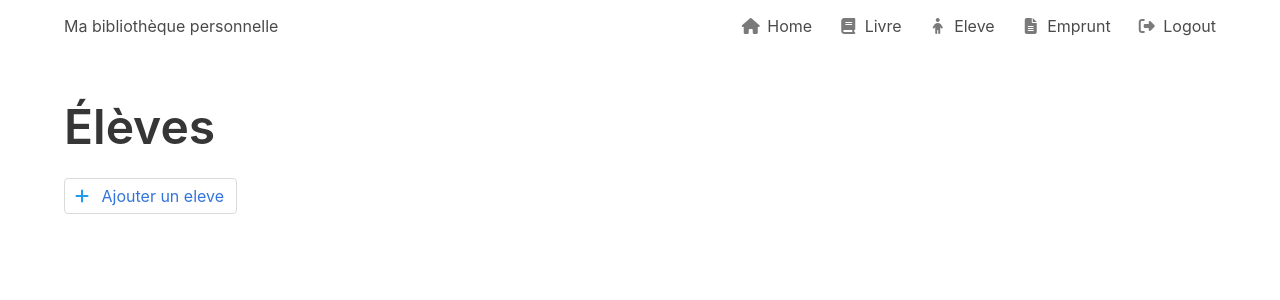
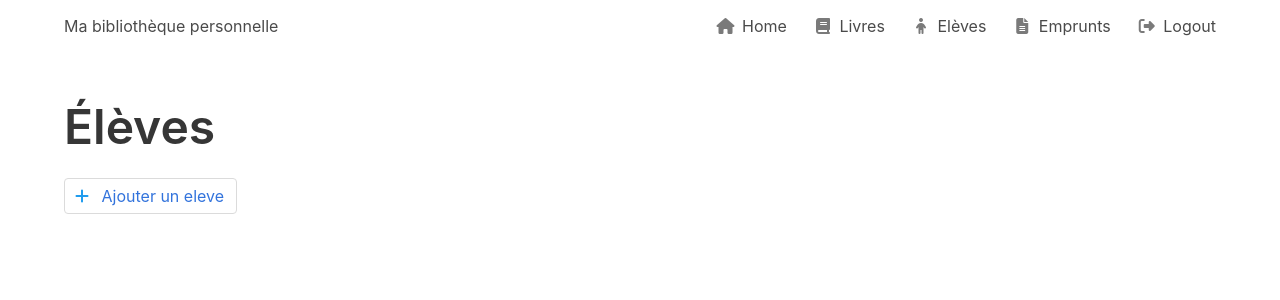
Before and after one commit to Forestierr/Bibliotheque-Flask, a Flask app: page /eleve in a window 1280 px wide. Shown: the top 300 px of the page. Run offline with Flask 3, Linux system fonts and the light colour scheme; the visitor is signed in with stand-in values (Sample User, id 1); data that the repository does not hold is empty; some libraries are stand-ins or nearby versions.

Commit message:
Correction orthographique (par Boo)

```diff
--- a/project/templates/base.html
+++ b/project/templates/base.html
@@ -71,7 +71,7 @@
                                     <span class="icon has-text-info">
                                         <i class="fas fa-book has-text-grey"></i>
                                     </span>
-                                    <span>Livre</span>
+                                    <span>Livres</span>
                                 </div>
                             </a>
                         {% endif %}
@@ -81,7 +81,7 @@
                                     <span class="icon has-text-info">
                                         <i class="fas fa-child has-text-grey"></i>
                                     </span>
-                                    <span>Eleve</span>
+                                    <span>Elèves</span>
                                 </div>
                             </a>
                         {% endif %}
@@ -91,7 +91,7 @@
                                     <span class="icon">
                                         <i class="fas fa-file-alt has-text-grey"></i>
                                     </span>
-                                    <span>Emprunt</span>
+                                    <span>Emprunts</span>
                                 </div>
                             </a>
                         {% endif %}
--- a/project/templates/livre_edit.html
+++ b/project/templates/livre_edit.html
@@ -52,7 +52,7 @@
             </div>
 
             <div class="field">
-                <label class="label" for="students">Élèves possédent le livre</label>
+                <label class="label" for="students">Élève possédant le livre</label>
                 <div class="select">
                     <select name="student" id="student-select">
                         {% if student %}
```
